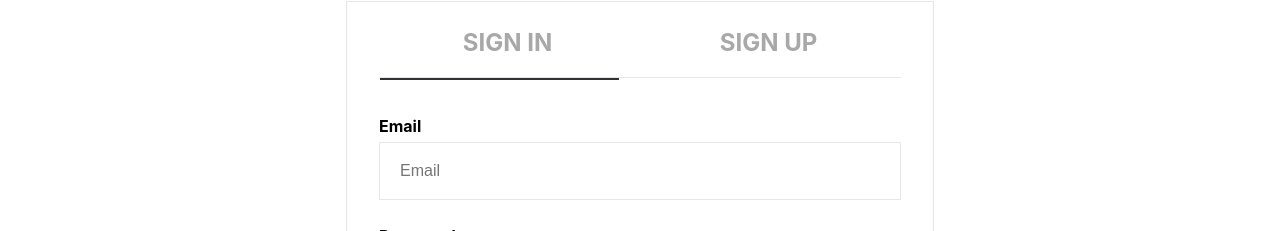
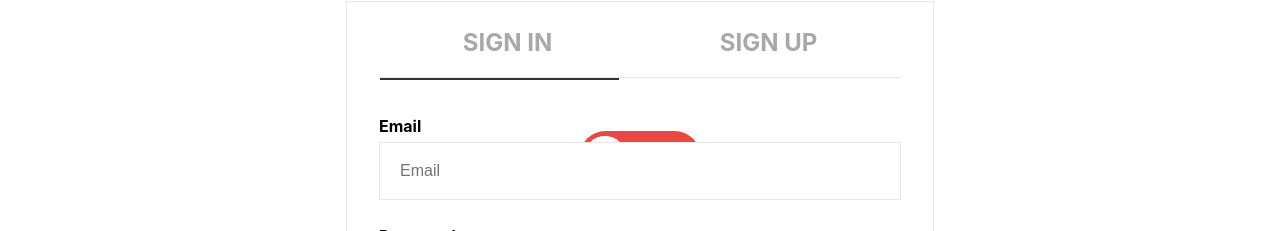
Before and after one commit to Ashmankevich/bookshop, a React (Create React App) app in the folder bookshop/: page /bookshop/sign-in in a window 1280 px wide. Shown: the part 244-475 px from the top of the page. Built offline with nearby package versions, Linux system fonts and the light colour scheme; no server answers.

Commit message:
edit toggle

```diff
--- a/bookshop/src/features/header/Header.tsx
+++ b/bookshop/src/features/header/Header.tsx
@@ -16,6 +16,7 @@ import { SearchBooksApi } from "../../store/types";
 import { bookApi } from "../../api/bookApi";
 import { Switcher } from "../../ui/switcher/Switcher";
 import OutsideClickHandler from "react-outside-click-handler";
+import { Toggle } from "../../ui/toggle/Toggle";
 
 export const Header: React.FC = () => {
   const { register, handleSubmit } = useForm();
@@ -120,6 +121,7 @@ export const Header: React.FC = () => {
         </Link>
       </nav>
       <Switcher />
+      <Toggle onChange={undefined} />
     </header>
   );
 };
--- /dev/null
+++ b/bookshop/src/ui/toggle/Toggle.module.css
@@ -0,0 +1,67 @@
+.root {
+   position: absolute;
+   top: 50%;
+   left: 50%;
+   width: 120px;
+   height: 50px;
+   transform: translate(-50%, -50%);
+}
+
+.root .inputToggle {
+   display: none;
+}
+
+.root .slider {
+   position: absolute;
+   top: 0;
+   right: 0;
+   bottom: 0;
+   left: 0;
+   z-index: 1;
+   overflow: hidden;
+   background-color: #e74a42;
+   border-radius: 50px;
+   cursor: pointer;
+   transition: all 1.4s;
+}
+
+.root .slider:before,
+.root .slider:after {
+   content: "";
+   position: absolute;
+   bottom: 5px;
+   left: 5px;
+   width: 40px;
+   height: 40px;
+   background-color: #ffffff;
+   border-radius: 30px;
+}
+
+.root .slider:before,
+.root .slider:after {
+   transition: 0.4s;
+}
+
+.root .wave {
+   position: absolute;
+   top: 0;
+   left: 0;
+   width: 120px;
+   height: 50px;
+   border-radius: 40px;
+   transition: all 1.4s;
+}
+
+.root .inputToggle:checked + .slider {
+   background-color: transparent;
+}
+
+.root .inputToggle:checked + .slider:before,
+.root .inputToggle:checked + .slider:after {
+   transform: translateX(70px);
+}
+
+.root .inputToggle:checked ~ .wave {
+   display: block;
+   background-color: #3398d9;
+}
--- /dev/null
+++ b/bookshop/src/ui/toggle/Toggle.tsx
@@ -0,0 +1,22 @@
+import React from "react";
+import styles from "./Toggle.module.css";
+
+type ToggleProps = {
+  onChange: React.MouseEventHandler<HTMLInputElement> | undefined;
+};
+
+export const Toggle: React.FC<ToggleProps> = ({ onChange }) => (
+  <div className={styles.root}>
+    <label className={styles.switch} htmlFor="toggler">
+      <input
+        className={styles.inputToggle}
+        id="toggler"
+        type="checkbox"
+        onClick={onChange}
+        readOnly
+      />
+      <span className={styles.slider} />
+      <span className={styles.wave} />
+    </label>
+  </div>
+);
```
